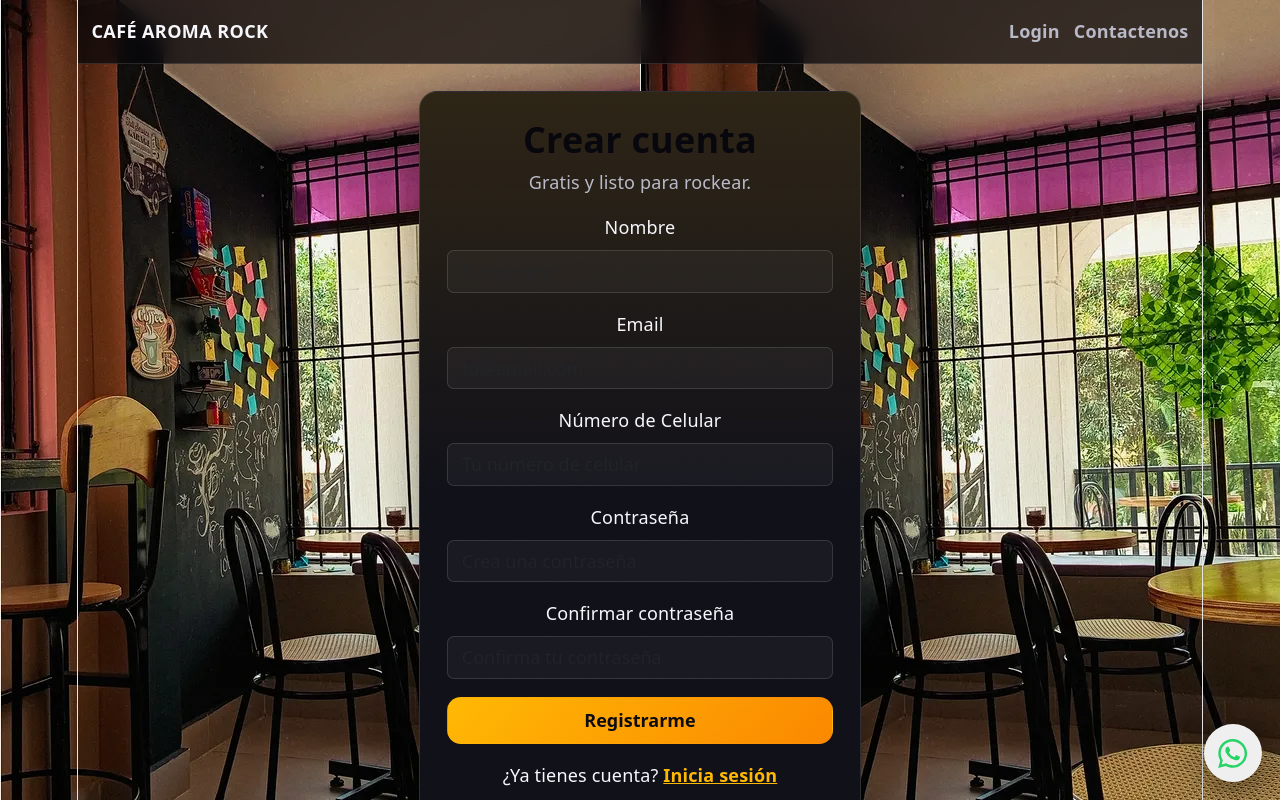
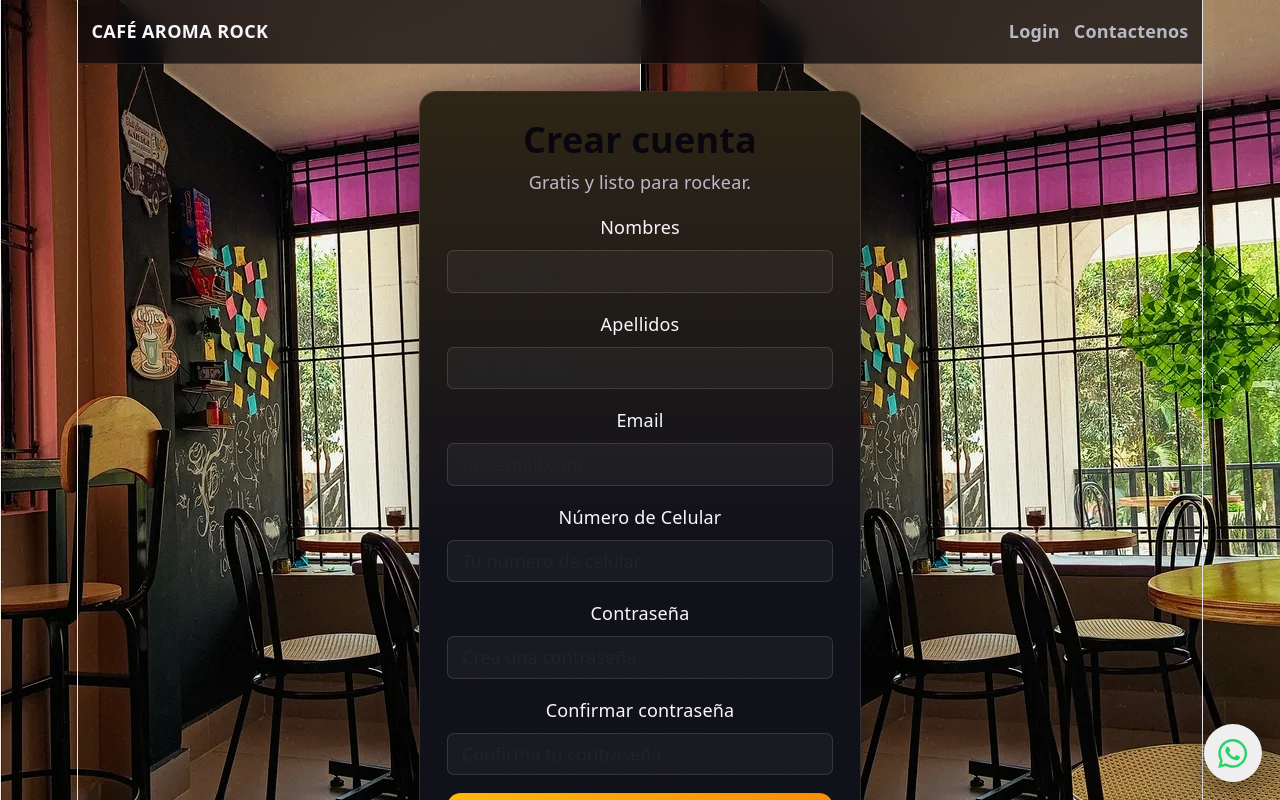
Before and after one commit to Sanvegam2/cafe-aroma-rock-react, a React (Vite) app: page /register in a window 1280 px wide. Shown: the top 800 px of the page. Built offline with nearby package versions, Linux system fonts and the light colour scheme.

Commit message:
Migracion a pnpm y añadir campo de apellidos a forms de register

```diff
--- a/src/pages/RegisterPage.jsx
+++ b/src/pages/RegisterPage.jsx
@@ -3,7 +3,8 @@ import { Link, useNavigate } from 'react-router-dom'
 
 export default function RegisterPage() {
   const navigate = useNavigate()
-  const [name, setName] = useState('')
+  const [firstName, setFirstName] = useState('')
+  const [lastName, setLastName] = useState('')
   const [email, setEmail] = useState('')
   const [phone, setCelular] = useState('')
   const [password, setPassword] = useState('')
@@ -14,7 +15,7 @@ export default function RegisterPage() {
     e.preventDefault()
     setError('')
 
-    if (!name.trim() || !email.trim() || !phone.trim() || !password.trim() || !confirmPassword.trim()) {
+    if (!firstName.trim() || !lastName.trim() || !email.trim() || !phone.trim() || !password.trim() || !confirmPassword.trim()) {
       setError('Completa todos los campos.')
       return
     }
@@ -49,14 +50,26 @@ export default function RegisterPage() {
 
               <form onSubmit={handleSubmit} className="mt-3">
                 <div className="mb-3">
-                  <label className="form-label">Nombre</label>
+                  <label className="form-label">Nombres</label>
                   <input
                     className="form-control input"
-                    value={name}
-                    onChange={(e) => setName(e.target.value)}
+                    value={firstName}
+                    onChange={(e) => setFirstName(e.target.value)}
                     type="text"
-                    placeholder="Tu nombre"
-                    autoComplete="name"
+                    placeholder="Tus nombres"
+                    autoComplete="firstname"
+                  />
+                </div>
+
+                <div className="mb-3">
+                  <label className="form-label">Apellidos</label>
+                  <input
+                    className="form-control input"
+                    value={lastName}
+                    onChange={(e) => setLastName(e.target.value)}
+                    type="text"
+                    placeholder="Tus apellidos"
+                    autoComplete="lastname"
                   />
                 </div>
 
```
Also changed, not shown: 2 other files (tests, documents, lock files or other folders).
